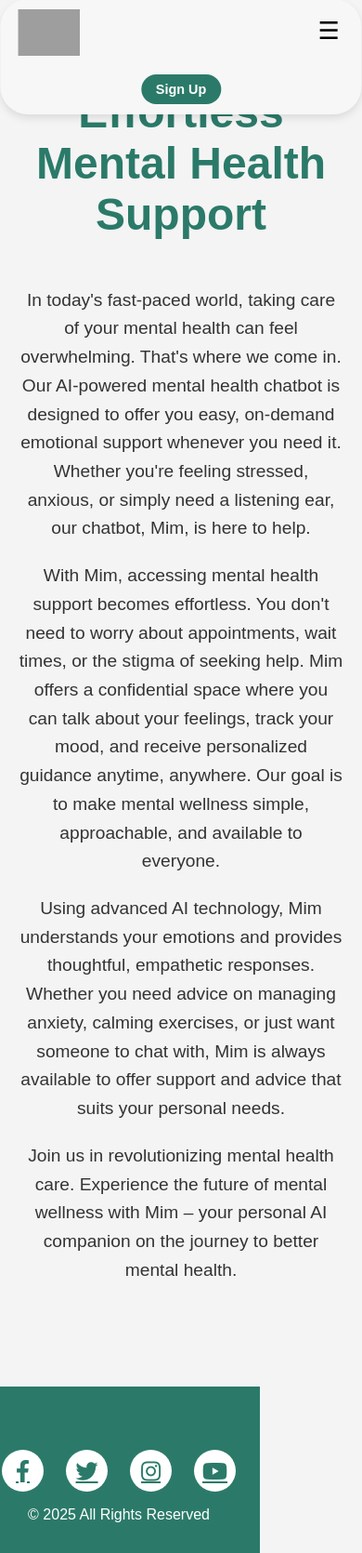
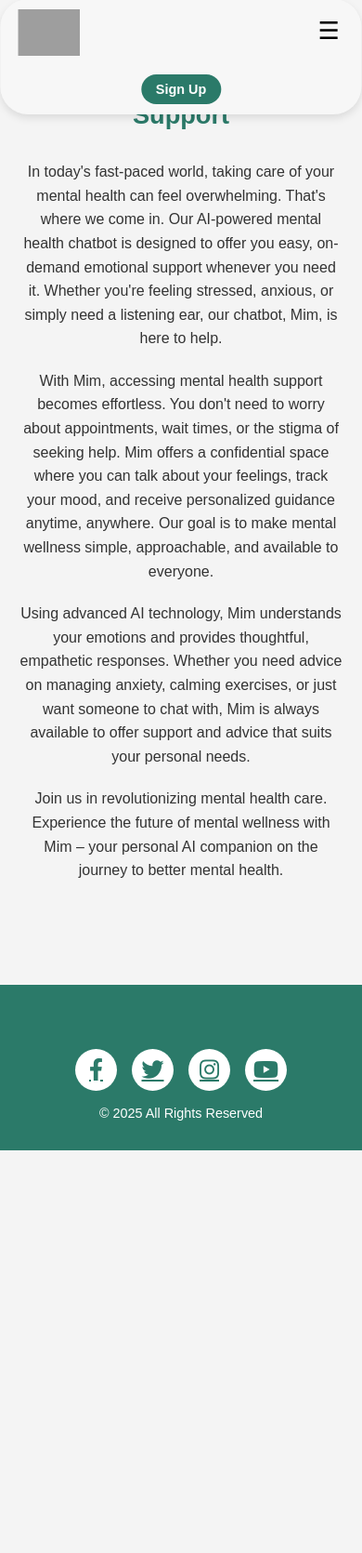
Before and after one commit to Merriam910/AI-Chatbot, a Flask app: page /effortless in a window 390 px wide. Shown: the part 17-1687 px from the top of the page at 93% size. After the commit the page ends 1254 px from the top, so only its background shows below. Run offline with Flask 3, Linux system fonts and the light colour scheme; grey boxes are pictures that could not be loaded.

Commit message:
effortless responsiveness done

```diff
--- a/templates/effortless.html
+++ b/templates/effortless.html
@@ -4,64 +4,14 @@
   <meta charset="UTF-8">
   <meta name="viewport" content="width=device-width, initial-scale=1.0">
   <title>Effortless AI Mental Health Chatbot</title>
+  <link rel="stylesheet" href="styles.css">
   <head>
     <!-- Add this in your head tag to include Font Awesome -->
     <link rel="stylesheet" href="https://cdnjs.cloudflare.com/ajax/libs/font-awesome/5.15.4/css/all.min.css">
   </head>
 
   <style>
-    .footer {
-        position: relative;
-        width: 119%;
-        background-color: #2B7A69;
-        border-radius: 0px 0px 0 0;
-        padding: 2rem 1rem;
-        margin-top: 5rem;
-        text-align: center;
-        box-sizing: border-box;
-        margin-left: -13.5rem;
-        margin-bottom: -127px;
-    }
 
-    .footer-line {
-        background-color: #2B7A69;
-        height: 5px;
-        width: 100%;
-    }
-
-    .social-icons {
-        display: flex;
-        justify-content: center;
-        gap: 1.5rem;
-        margin-top: 2rem;
-        margin-bottom: 1rem;
-        margin-left: 10rem;
-    }
-
-    .social-icons a {
-        display: flex;
-        align-items: center;
-        justify-content: center;
-        width: 45px;
-        height: 45px;
-        border-radius: 50%;
-        background-color: white;
-        color: #2B7A69;
-        font-size: 1.5rem;
-        transition: all 0.3s ease;
-    }
-
-    .social-icons a:hover {
-        background-color: #24695b;
-        color: white;
-    }
-
-    .copyright {
-        margin-top: 1rem;
-        color: white;
-        font-size: 1rem;
-        margin-left: 10rem;
-    }
 
     /* Add styles for the page */
     body {
@@ -93,65 +43,31 @@
         padding: 10px 0;
     }
 
-    /* Footer styling */
-    .footer {
-        position: relative;
-        background-color: #2B7A69;
-        border-radius: 0px 0px 0 0;
-        padding: 2rem 1rem;
-        margin-top: 5rem;
-        text-align: center;
-        box-sizing: border-box;
-        margin-left: -11.5rem;
-        margin-bottom: -127px;
-    }
-
-    .footer-line {
-        background-color: #2B7A69;
-        height: 100px;
-        width: 0%;
-    }
-
-    .social-icons {
-        display: flex;
-        justify-content: center;
-        gap: 1.5rem;
-        margin-top: -4rem;
-        margin-bottom: 1rem;
-        margin-left: 10rem;
-    }
-
-    .social-icons a {
-        display: flex;
-        align-items: center;
-        justify-content: center;
-        width: 45px;
-        height: 45px;
-        border-radius: 50%;
-        background-color: white;
-        color: #2B7A69;
-        font-size: 1.5rem;
-        transition: all 0.3s ease;
-    }
-
-    .social-icons a:hover {
-        background-color: #24695b;
-        color: white;
-    }
-
-    .copyright {
-        margin-top: 1rem;
-        color: white;
-        font-size: 1rem;
-        margin-left: 10rem;
-    }
-
     @keyframes fadeIn {
         from {
             opacity: 0; /* Start with fully transparent */
         }
         to {
             opacity: 1; /* End with fully visible */
+        }
+    }
+    @media (max-width: 768px) {
+      .main-content h1 {
+        font-size: 2rem;
+      }
+
+      .main-content p {
+        font-size: 1rem;
+      }
+
+      .social-icons {
+        gap: 1rem;
+      }
+    }
+
+    @media (max-width: 480px) {
+      .main-content h1 {
+        font-size: 1.7rem;
       }
     }
   </style>
@@ -169,8 +85,8 @@
 
     <p>Join us in revolutionizing mental health care. Experience the future of mental wellness with Mim – your personal AI companion on the journey to better mental health.</p>
   </section>
-
-  <section class="footer">
+  <section >
+    <div class="footer">
         <div class="footer-line"></div>
 
         <!-- Social Media Icons -->
@@ -193,6 +109,7 @@
         <div class="copyright">
           &copy; 2025 All Rights Reserved
         </div>
+      </div>
 
     </section>
 </body>
```
Lines whose indentation alone changed are shown as unchanged.
